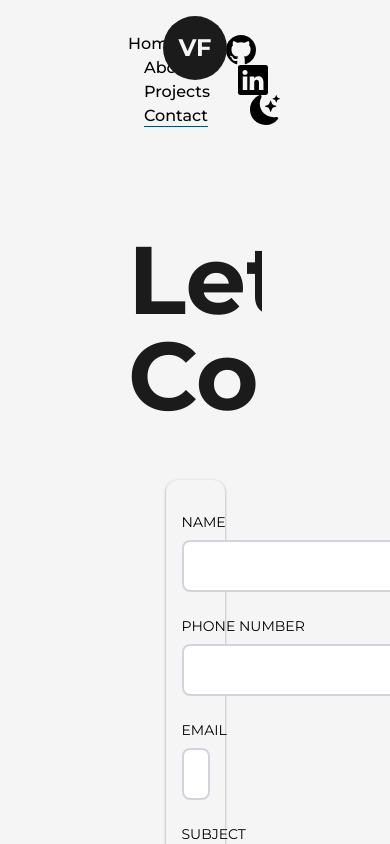
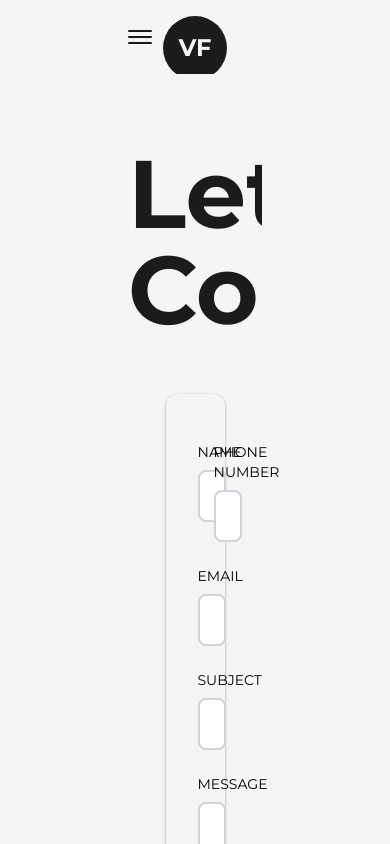
Before and after one commit to illnessink/portfolio, a Next.js app: page /contact in a window 390 px wide. Shown: the top 844 px of the page. Built offline with nearby package versions, Linux system fonts and the light colour scheme.

Commit message:
wip: works on responsiveness

```diff
--- a/components/Header.js
+++ b/components/Header.js
@@ -5,17 +5,53 @@ import { useRouter } from 'next/router';
 import { BsGithub, BsLinkedin, BsFillMoonStarsFill, BsFillBrightnessHighFill } from 'react-icons/bs';
 import { motion } from 'framer-motion';
 import useThemeSwitcher from 'components/hooks/useThemeSwitcher.js';
+import { useState } from 'react';
 
 function Header() {
 
     const [mode, setMode] = useThemeSwitcher();
     const router = useRouter();
+    const [isOpen, setIsOpen] = useState(false);
+
+    const handleClick = () => {
+        setIsOpen(!isOpen);
+    }
+
+    const MobileLink = ({ href, title, className = "", toggle }) => {
+        const router = useRouter();
+        const handleClick = () => {
+            toggle();
+            router.push(href);
+        }
+
+        return (
+            <button href={href} className={`${className} relative group`} onClick={handleClick}>
+                {title}
+                <span
+                  className={`
+                  h-[1px] inline-block bg-dark
+                  absolute left-0 -bottom-0.5
+                  group-hover:w-full transition-[width] ease duration-300
+                  ${router.asPath === href ? "w-full" : "w-0"}
+                  dark:bg-light
+                  `}>&nbsp;</span>
+            </button>
+        )
+    }
 
     return (
         <header
         className='w-full px-32 py-8 font-medium flex items-center justify-between
-        dark:text-light
+        dark:text-light relative
         '>
+
+            <button className="flex-col justify-center items-center hidden lg:flex" onClick={handleClick}>
+                <span className={`bg-dark dark:bg-light block transition-all duration-300 ease-out h-0.5 w-6 rounded-sm ${isOpen ? 'rotate-45 translate-y-1' : '-translate-y-0.5'}`}></span>
+                <span className={`bg-dark dark:bg-light block transition-all duration-300 ease-out h-0.5 w-6 rounded-sm my-0.5 ${isOpen ? 'opacity-0' : 'opacity-100'}`}></span>
+                <span className={`bg-dark dark:bg-light block transition-all duration-300 ease-out h-0.5 w-6 rounded-sm ${isOpen ? '-rotate-45 -translate-y-1' : 'translate-y-0.5'}`}></span>
+            </button>
+
+            <div className='w-full flex justify-between items-center lg:hidden'>
                 <nav className="flex-container">
                         <Link href="/" className='mr-4 relative group'>Home
                             <span className={`h-[1px] inline-block bg-indigo dark:bg-light
@@ -74,6 +110,55 @@ function Header() {
                     }
                     </motion.button>
                 </nav>
+            </div>
+
+            {
+                isOpen ?
+                <div className='min-w-[70vw] flex flex-col justify-between z-30 items-center fixed top-1/2 left-1/2 -translate-x-1/2
+            -translate-y-1/2 bg-dark/90 dark:bg-light/75 rounded-lg backdrop-blur-md py-32
+            '>
+                <nav className="flex items-center flex-col justify-center">
+                        <MobileLink href="/" title="Home" className='mr-4' toggle={handleClick}/>
+                        <MobileLink href="/about" title="About" className='mx-4' toggle={handleClick}/>
+                        <MobileLink href="/projects" title="Projects" className='ml-4' toggle={handleClick}/>
+                        <MobileLink href="/contact" title="Contact"  className='mx-4' toggle={handleClick}/>
+                </nav>
+                <nav className="flex items-center justify-center flex-wrap">
+                    <motion.a href="https://github.com/illnessink" target={"_blank"}
+                    whileHover={{y:-2}}
+                    whileTap={{scale:0.9}}
+                    className="w-6 mr-3"
+                    >
+                        <BsGithub className='text-3xl' />
+                    </motion.a>
+                    <motion.a href="https://www.linkedin.com/in/vanessafoerster/" target={"_blank"}
+                    whileHover={{y:-2}}
+                    whileTap={{scale:0.9}}
+                    className="w-6 ml-3"
+                    >
+                        <BsLinkedin className='text-3xl' />
+                    </motion.a>
+                    <motion.button
+                    whileHover={{y:-2}}
+                    whileTap={{scale:0.9}}
+                    className="w-6 ml-3"
+                    onClick={() => setMode(mode === 'light' ? 'dark' : 'light')}
+                    >
+                    {mode === 'dark' ?
+                    <BsFillBrightnessHighFill className='text-3xl ml-3' />
+                    :
+                    <BsFillMoonStarsFill className='text-3xl ml-3'/>
+                    }
+                    </motion.button>
+                </nav>
+            </div>
+
+
+
+
+                : null
+            }
+
             <div className='absolute left-[50%] top-2 translate-x-[-50%]'>
                 <Logo />
             </div>
--- a/pages/index.js
+++ b/pages/index.js
@@ -20,7 +20,12 @@ export default function Home() {
         <Layout className='pt-0'>
           <div className="flex items-center justify-between w-full">
             <div className='w-1/2'>
-              <Image src={profilePic} alt="Vanessa Foerster" ClassName="w-full h-auto" />
+              <Image src={profilePic} alt="Vanessa Foerster" ClassName="w-full h-auto"
+              priority
+              sizes="(max-width: 768px) 100vw,
+              (max-width: 1200px) 50vw,
+              50vw"
+              />
             </div>
             <div className='w-1/2 flex flex-col items-center self-center'>
               <AnimatedText text="A fusion of code and creativity, bringing your design visions to life"
--- a/tailwind.config.js
+++ b/tailwind.config.js
@@ -26,6 +26,25 @@ module.exports = {
         circularDark: "repeating-radial-gradient(rgba(255,255,255,0.5) 2px,#1b1b1b 5px,#1b1b1b 100px)",
       }
     },
+    screens: {
+      "2xl": { max: "1535px" },
+      // => @media (max-width: 1535px) { ... }
+
+      xl: { max: "1279px" },
+      // => @media (max-width: 1279px) { ... }
+
+      lg: { max: "1023px" },
+      // => @media (max-width: 1023px) { ... }
+
+      md: { max: "767px" },
+      // => @media (max-width: 767px) { ... }
+
+      sm: { max: "639px" },
+      // => @media (max-width: 639px) { ... }
+
+      xs: { max: "479px" },
+      // => @media (max-width: 479px) { ... }
+    }
   },
   plugins: [],
 }
```
Lines whose indentation alone changed are shown as unchanged.
